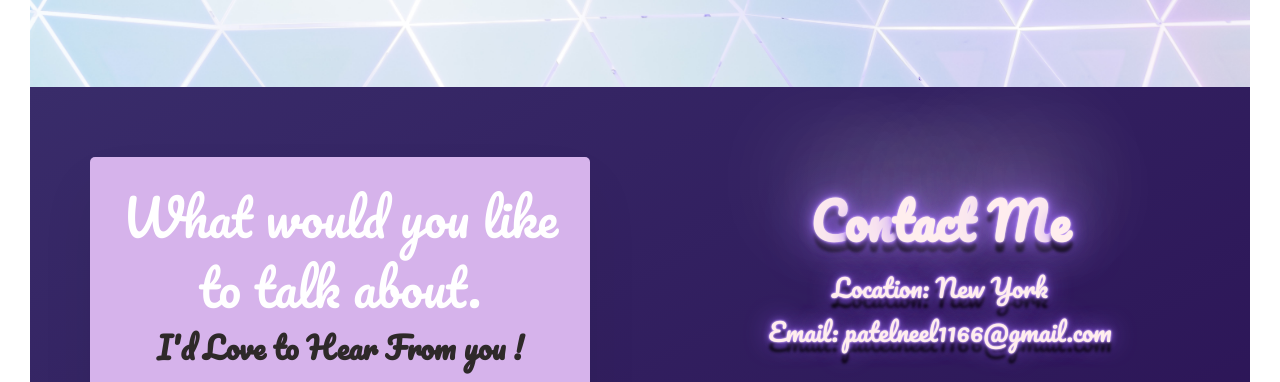
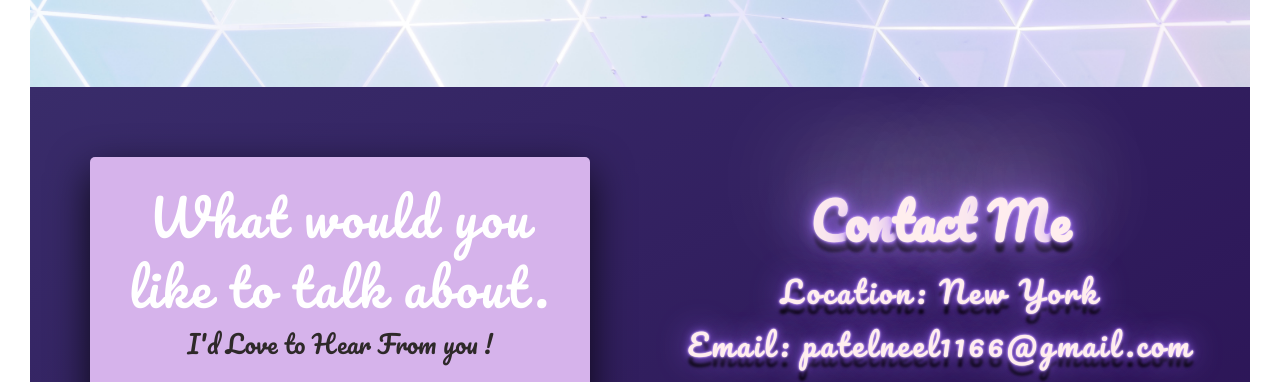
Before and after one commit to neel1166/neelpatel.github.io, a website: page index.html in a window 1280 px wide. Shown: the part 3801-4183 px from the top of the page. Drawn offline with Linux system fonts and the light colour scheme; a web font is replaced by a local one.

Commit message:
Minor Form Fix

```diff
--- a/static/css/style.css
+++ b/static/css/style.css
@@ -819,16 +819,17 @@ body {
   margin-right: auto;
   border-radius: 5px;
   background-color: rgb(214, 179, 235);
-  box-shadow: 0px 29px 57px 0px rgba(22, 20, 24, 0.06);
+  box-shadow: 0 1.5rem 4rem rgba(0, 0, 0, 0.8);
   padding: 25px;
   width: 500px;
 }
 
 .form-box h4 {
   color: rgb(255, 255, 255);
-  text-align: centele;
-  font-weight: 200;
+  text-align: center;
+  font-weight: 100;
   font-size: 5rem;
+  letter-spacing: 2.5px;
   font-family: 'Pacifico', cursive;
   line-height: 7rem;
 }
@@ -843,7 +844,8 @@ body {
 .form-box p {
   color: rgb(46, 41, 41);
   font-family: 'Pacifico', cursive;
-  font-size: 3rem;
+  font-size: 2.5rem;
+  font-weight: 500;
 }
 .form-box hr {
   border: none;
@@ -933,7 +935,9 @@ body {
     display: inline-block;
     width: 100%; }
     .footer__details {
-        font: 2.5rem "Pacifico";
+        font: 3rem "Pacifico";
+        font-weight: 200;
+        letter-spacing: 3px;
         color: #fee;
         text-shadow:
         0 0 2px,
```
